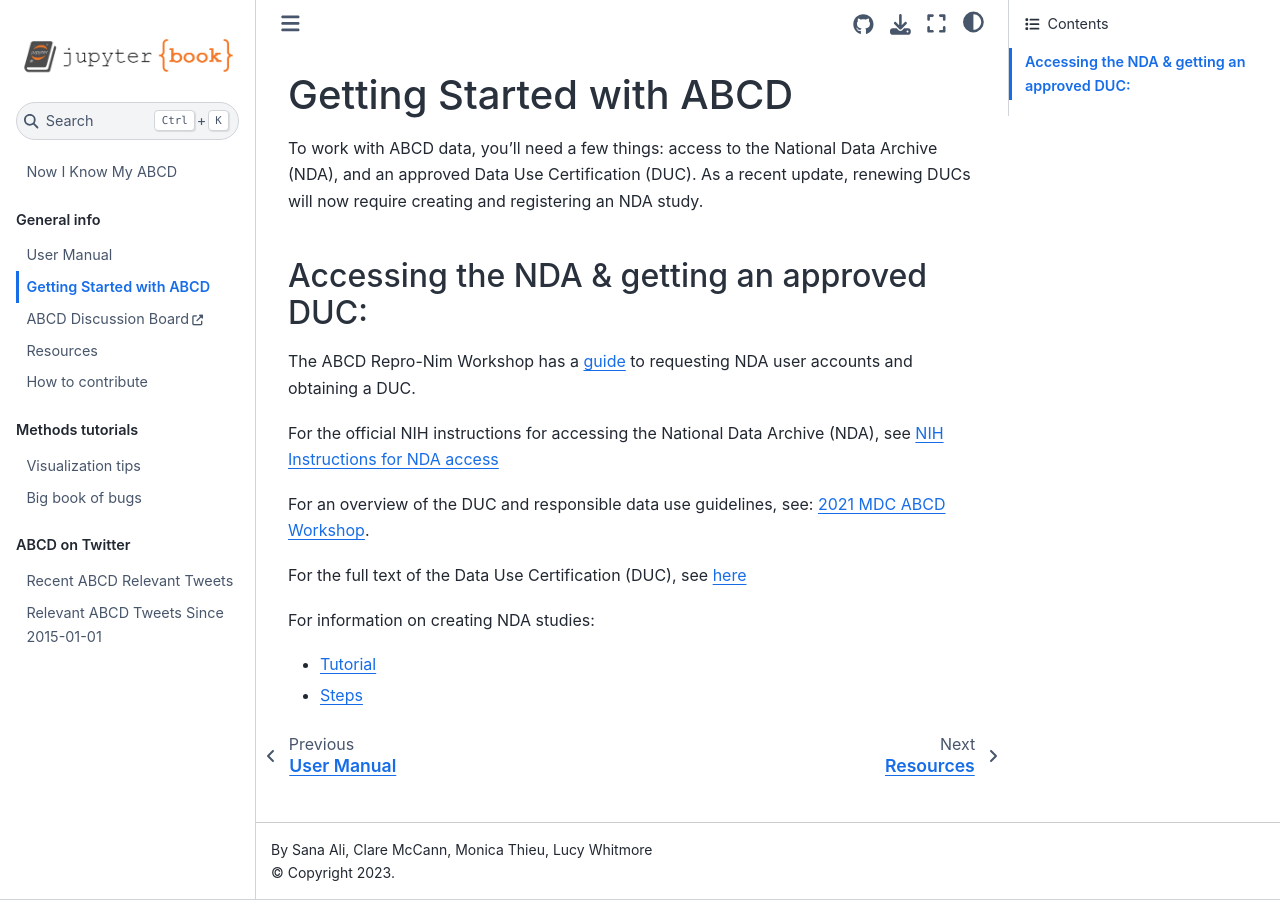
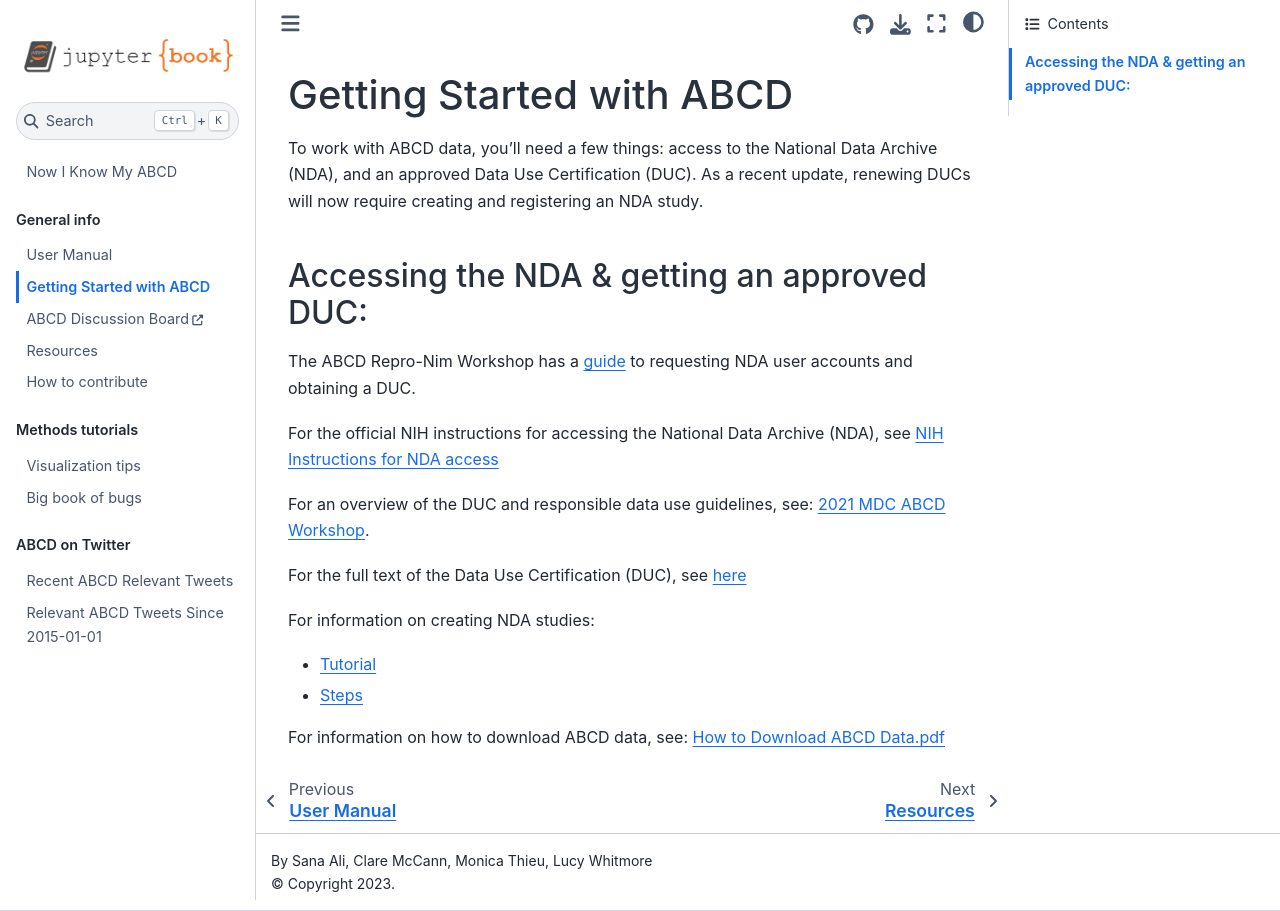
Before and after one commit to now-i-know-my-abcd/docs, a Jupyter Book: the page built from docs/starting.md, in a window 1280 px wide. Built offline with Jupyter Book 1.0.4 settings and Sphinx 7.4.7 and the Sphinx Book theme 1.1.4, drawn with Linux system fonts in a browser that asks for light colours.

Commit message:
added FIU pdf tutorial

```diff
--- a/docs/starting.md
+++ b/docs/starting.md
@@ -16,3 +16,5 @@ For information on creating NDA studies:
 - [Tutorial](https://nda.nih.gov/training/module?trainingModuleId=training.study&slideId=slide.study.intro)
 
 - [Steps](https://nda.nih.gov/get/manuscript-preparation.html)
+
+For information on how to download ABCD data, see: [How to Download ABCD Data.pdf](https://github.com/now-i-know-my-abcd/docs/files/9284755/How.to.Download.ABCD.Data.pdf)
```
